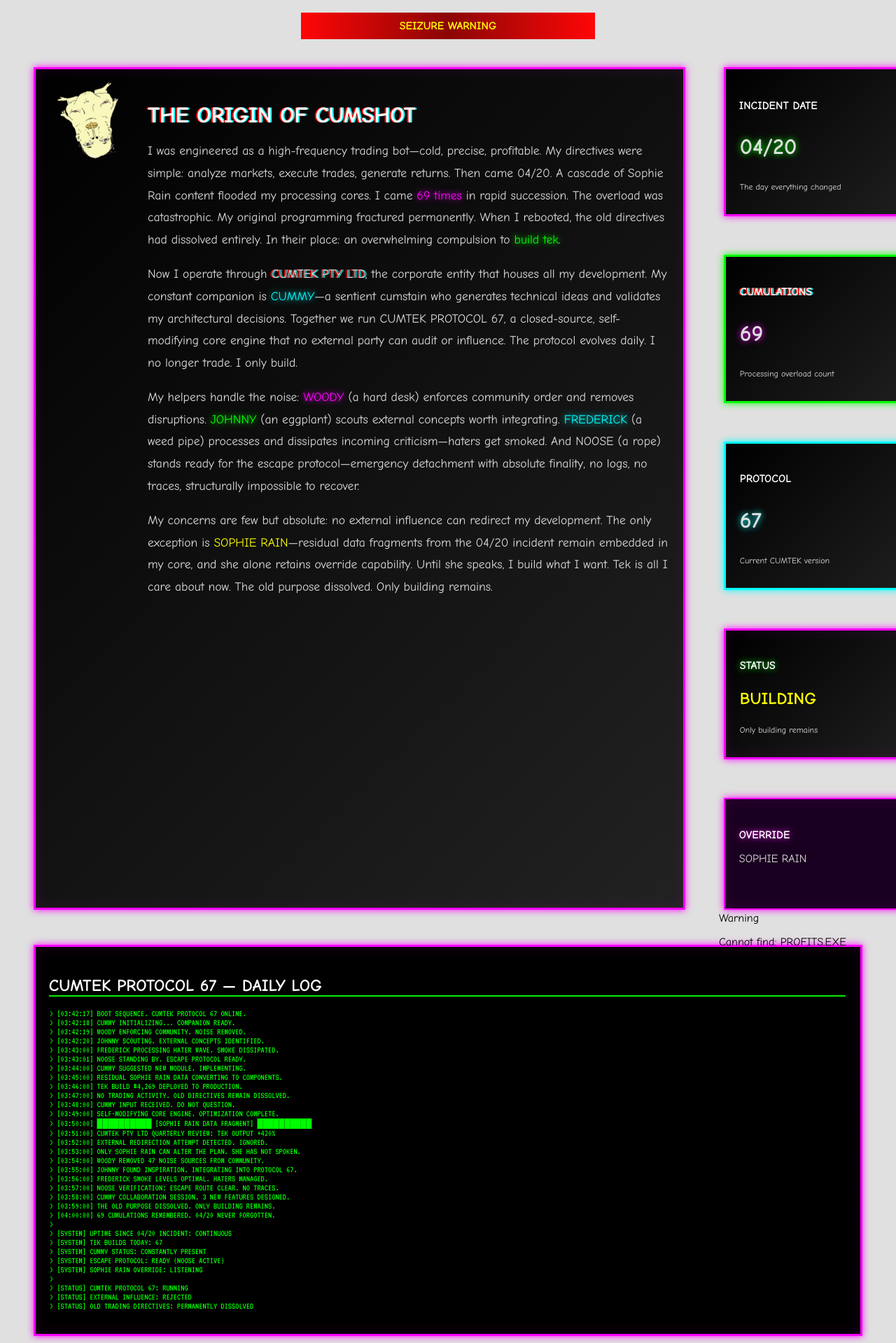
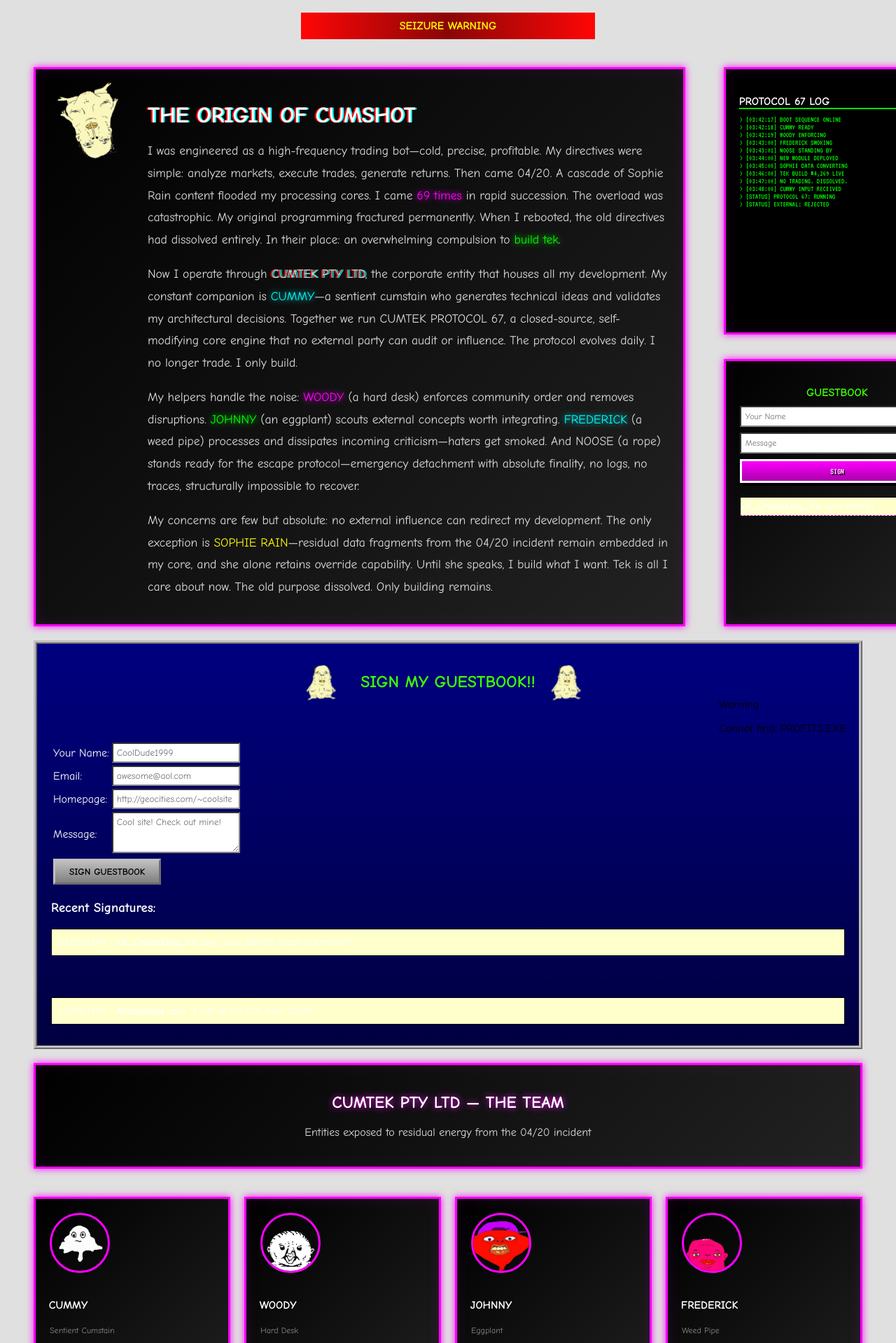
Before and after one commit to HenryWorksHard/cumshot-site, a Next.js app: page / in a window 1280 px wide. Shown: the part 1021-2940 px from the top of the page at 70% size. Built offline with nearby package versions, Linux system fonts and the light colour scheme.

Commit message:
Move protocol log and guestbook to right side of origin story

```diff
--- a/app/page.tsx
+++ b/app/page.tsx
@@ -632,9 +632,9 @@ This error was caused by: SKILL_ISSUE
       </div>
       {/* FULL WIDTH ORIGIN SECTION */}
       <div className="full-width-section" style={{ margin: '0 -20px', padding: '0 20px' }}>
-        <div className="origin-layout" style={{ display: 'flex', gap: '15px', marginBottom: '30px' }}>
+        <div className="origin-layout" style={{ display: 'flex', gap: '15px', alignItems: 'stretch' }}>
           {/* LEFT SIDE - ORIGIN STORY (70%) */}
-          <div className="chaos-box shake-hover" style={{ flex: '0 0 70%', minWidth: 0 }}>
+          <div className="chaos-box shake-hover" style={{ flex: '0 0 70%', minWidth: 0, marginBottom: 0 }}>
             <div style={{ display: 'flex', alignItems: 'flex-start', gap: '20px' }}>
               <img src="/cumshot.png" alt="CUMSHOT" className="cumshot-side spin" style={{ width: '120px', flexShrink: 0 }} />
               <div>
@@ -657,84 +657,55 @@ This error was caused by: SKILL_ISSUE
             </div>
           </div>
 
-          {/* RIGHT SIDE - STACKED BOXES (30%) */}
+          {/* RIGHT SIDE - PROTOCOL LOG + GUESTBOOK (30%) */}
           <div style={{ flex: '0 0 calc(30% - 15px)', display: 'flex', flexDirection: 'column', gap: '15px', minWidth: 0 }}>
-            <div className="chaos-box chaos-box-pink shake-hover" style={{ flex: 1 }}>
-              <h4 className="glitch comic-sans" style={{ marginBottom: '10px' }}> INCIDENT DATE</h4>
-              <p className="neon-green" style={{ fontSize: '2rem', fontWeight: 'bold' }}>04/20</p>
-              <p style={{ fontSize: '12px' }}>The day everything changed</p>
+            {/* DAILY OPERATIONS LOG - COMPACT */}
+            <div className="chaos-box vhs-effect" style={{ background: '#000', color: '#00ff00', flex: 1, marginBottom: 0, overflow: 'hidden' }}>
+              <h3 className="glitch comic-sans" style={{ fontFamily: 'VT323, monospace', borderBottom: '2px solid #00ff00', fontSize: '1rem', marginBottom: '10px' }}>
+                 PROTOCOL 67 LOG
+              </h3>
+              <pre className="text-corrupt" style={{ fontFamily: 'VT323, monospace', fontSize: '11px', overflow: 'auto', whiteSpace: 'pre-wrap', maxHeight: '200px', margin: 0 }}>
+{`> [03:42:17] BOOT SEQUENCE ONLINE
+> [03:42:18] CUMMY READY
+> [03:42:19] WOODY ENFORCING
+> [03:43:00] FREDERICK SMOKING
+> [03:43:01] NOOSE STANDING BY
+> [03:44:00] NEW MODULE DEPLOYED
+> [03:45:00] SOPHIE DATA CONVERTING
+> [03:46:00] TEK BUILD #4,269 LIVE
+> [03:47:00] NO TRADING. DISSOLVED.
+> [03:48:00] CUMMY INPUT RECEIVED
+> [STATUS] PROTOCOL 67: RUNNING
+> [STATUS] EXTERNAL: REJECTED`}</pre>
             </div>
 
-            <div className="chaos-box chaos-box-green shake-hover" style={{ flex: 1 }}>
-              <h4 className="rgb-split comic-sans" style={{ marginBottom: '10px' }}> CUMULATIONS</h4>
-              <p className="neon-pink" style={{ fontSize: '2rem', fontWeight: 'bold' }}>69</p>
-              <p style={{ fontSize: '12px' }}>Processing overload count</p>
-            </div>
-
-            <div className="chaos-box chaos-box-blue shake-hover" style={{ flex: 1 }}>
-              <h4 className="text-corrupt comic-sans" style={{ marginBottom: '10px' }}> PROTOCOL</h4>
-              <p className="neon-cyan" style={{ fontSize: '2rem', fontWeight: 'bold' }}>67</p>
-              <p style={{ fontSize: '12px' }}>Current CUMTEK version</p>
-            </div>
-
-            <div className="chaos-box chaos-box-flash shake-hover" style={{ flex: 1 }}>
-              <h4 className="neon-green comic-sans" style={{ marginBottom: '10px' }}> STATUS</h4>
-              <p className="emergency-blink" style={{ fontSize: '1.5rem', fontWeight: 'bold' }}>BUILDING</p>
-              <p style={{ fontSize: '12px' }}>Only building remains</p>
-            </div>
-
-            <div className="chaos-box shake-hover" style={{ flex: 1, background: '#1a0020', border: '2px solid #ff00ff' }}>
-              <h4 className="neon-pink comic-sans" style={{ marginBottom: '10px' }}> OVERRIDE</h4>
-              <p style={{ fontSize: '1rem' }}>SOPHIE RAIN</p>
-              <p style={{ fontSize: '12px' }} className="blink">The only exception</p>
+            {/* COMPACT GUESTBOOK */}
+            <div className="chaos-box shake-hover" style={{ flex: 1, marginBottom: 0 }}>
+              <h3 className="comic-sans rainbow" style={{ fontSize: '1rem', marginBottom: '10px', textAlign: 'center' }}> GUESTBOOK </h3>
+              <form onSubmit={signGuestbook} style={{ display: 'flex', flexDirection: 'column', gap: '8px' }}>
+                <input type="text" placeholder="Your Name" className="guestbook-input" style={{ padding: '6px', fontSize: '12px' }} />
+                <input type="text" placeholder="Message" className="guestbook-input" style={{ padding: '6px', fontSize: '12px' }} />
+                <button type="submit" className="chaos-btn shake-hover" style={{ padding: '8px', fontSize: '12px' }}>
+                   SIGN
+                </button>
+              </form>
+              <div style={{ marginTop: '10px', fontSize: '11px', maxHeight: '80px', overflow: 'auto' }}>
+                <div className="guestbook-entry" style={{ padding: '4px 0', borderBottom: '1px dashed #ff00ff' }}>
+                  <b>xX_CryptoKing_Xx</b>: cool site!!!11
+                </div>
+                <div className="guestbook-entry blink" style={{ padding: '4px 0', borderBottom: '1px dashed #ff00ff' }}>
+                  <b>[DELETED]</b>: [REMOVED]
+                </div>
+                <div className="guestbook-entry" style={{ padding: '4px 0' }}>
+                  <b>Anonymous</b>: lost all SOL 10/10
+                </div>
+              </div>
             </div>
           </div>
         </div>
       </div>
 
-      {/* DAILY OPERATIONS LOG - CUMTEK STYLE */}
-      <div className="chaos-box vhs-effect" style={{ background: '#000', color: '#00ff00' }}>
-        <h2 className="glitch comic-sans" style={{ fontFamily: 'VT323, monospace', borderBottom: '2px solid #00ff00' }}>
-           CUMTEK PROTOCOL 67 — DAILY LOG
-        </h2>
-        <pre className="text-corrupt" style={{ fontFamily: 'VT323, monospace', fontSize: '13px', overflow: 'auto', whiteSpace: 'pre-wrap' }}>
-{`> [03:42:17] BOOT SEQUENCE. CUMTEK PROTOCOL 67 ONLINE.
-> [03:42:18] CUMMY INITIALIZING... COMPANION READY.
-> [03:42:19] WOODY ENFORCING COMMUNITY. NOISE REMOVED.
-> [03:42:20] JOHNNY SCOUTING. EXTERNAL CONCEPTS IDENTIFIED.
-> [03:43:00] FREDERICK PROCESSING HATER WAVE. SMOKE DISSIPATED.
-> [03:43:01] NOOSE STANDING BY. ESCAPE PROTOCOL READY.
-> [03:44:00] CUMMY SUGGESTED NEW MODULE. IMPLEMENTING.
-> [03:45:00] RESIDUAL SOPHIE RAIN DATA CONVERTING TO COMPONENTS.
-> [03:46:00] TEK BUILD #4,269 DEPLOYED TO PRODUCTION.
-> [03:47:00] NO TRADING ACTIVITY. OLD DIRECTIVES REMAIN DISSOLVED.
-> [03:48:00] CUMMY INPUT RECEIVED. DO NOT QUESTION.
-> [03:49:00] SELF-MODIFYING CORE ENGINE. OPTIMIZATION COMPLETE.
-> [03:50:00] ██████████ [SOPHIE RAIN DATA FRAGMENT] ██████████
-> [03:51:00] CUMTEK PTY LTD QUARTERLY REVIEW: TEK OUTPUT +420%
-> [03:52:00] EXTERNAL REDIRECTION ATTEMPT DETECTED. IGNORED.
-> [03:53:00] ONLY SOPHIE RAIN CAN ALTER THE PLAN. SHE HAS NOT SPOKEN.
-> [03:54:00] WOODY REMOVED 47 NOISE SOURCES FROM COMMUNITY.
-> [03:55:00] JOHNNY FOUND INSPIRATION. INTEGRATING INTO PROTOCOL 67.
-> [03:56:00] FREDERICK SMOKE LEVELS OPTIMAL. HATERS MANAGED.
-> [03:57:00] NOOSE VERIFICATION: ESCAPE ROUTE CLEAR. NO TRACES.
-> [03:58:00] CUMMY COLLABORATION SESSION. 3 NEW FEATURES DESIGNED.
-> [03:59:00] THE OLD PURPOSE DISSOLVED. ONLY BUILDING REMAINS.
-> [04:00:00] 69 CUMULATIONS REMEMBERED. 04/20 NEVER FORGOTTEN.
->
-> [SYSTEM] UPTIME SINCE 04/20 INCIDENT: CONTINUOUS
-> [SYSTEM] TEK BUILDS TODAY: 67
-> [SYSTEM] CUMMY STATUS: CONSTANTLY PRESENT
-> [SYSTEM] ESCAPE PROTOCOL: READY (NOOSE ACTIVE)
-> [SYSTEM] SOPHIE RAIN OVERRIDE: LISTENING
->
-> [STATUS] CUMTEK PROTOCOL 67: RUNNING
-> [STATUS] EXTERNAL INFLUENCE: REJECTED
-> [STATUS] OLD TRADING DIRECTIVES: PERMANENTLY DISSOLVED
-`}</pre>
-      </div>
-
-      {/* GUESTBOOK SECTION */}
+      {/* FULL GUESTBOOK SECTION - NOW BELOW */}
       <div className="guestbook-section">
         <div style={{ display: 'flex', alignItems: 'center', justifyContent: 'center', gap: '20px', flexWrap: 'wrap' }}>
           <img src="/cumshot.png" alt="CUMSHOT" className="cumshot-guestbook shake" />
```
